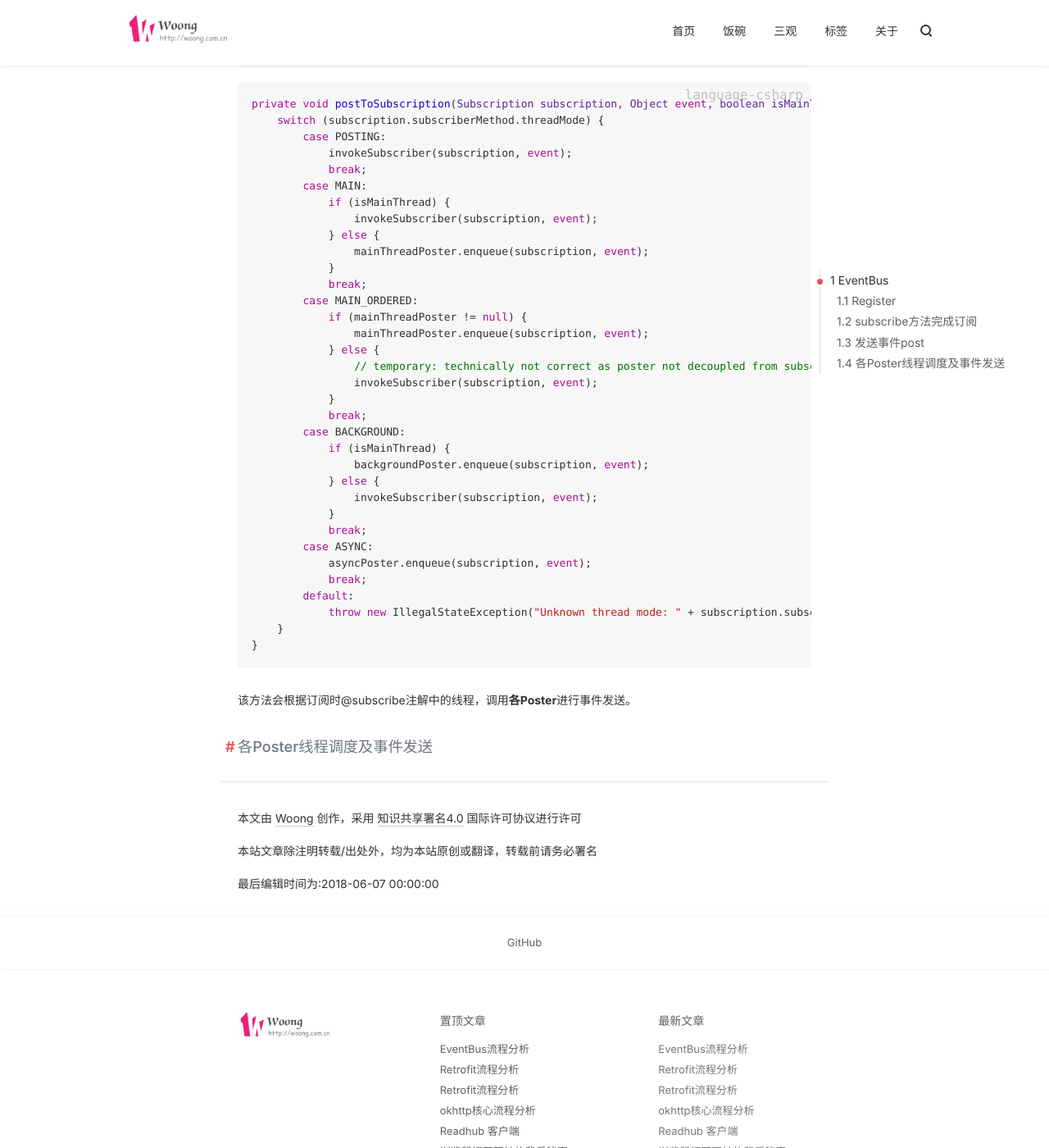
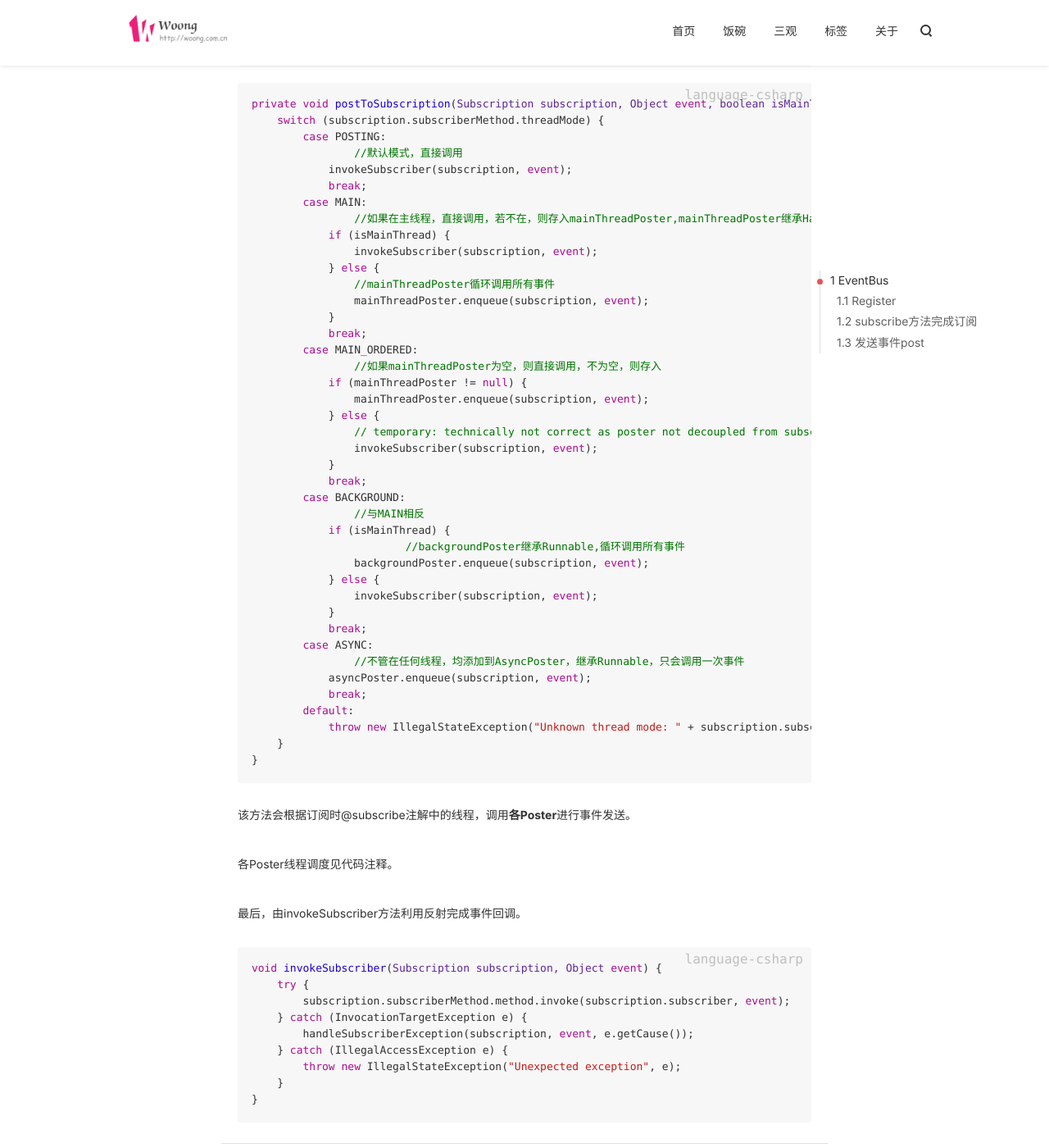
Before and after one commit to j1406493495/j1406493495.github.io, a Jekyll site: the page built from _posts/android/2018-06-07-EventBus分析.md, in a window 1280 px wide and 1400 px high, scrolled down 3449 px. Shown: the whole window at 82% size. Built offline with Jekyll 4.4.1, drawn with Linux system fonts in a browser that asks for light colours; nearby versions of some CDN libraries; comment, search, counter and statistics services are not loaded.

Commit message:
[Bug XXXX] eventbus article Cause: None Solution: None Fixed Version: None Branch: None

````diff
--- a/_posts/android/2018-06-07-EventBus分析.md
+++ b/_posts/android/2018-06-07-EventBus分析.md
@@ -3,7 +3,7 @@ layout: blog
 android: true
 istop: true
 title: "EventBus流程分析"
-background-image: https://ws3.sinaimg.cn/large/006tKfTcgy1frx59ueesjj318o0tin3u.jpg
+background-image: https://ws4.sinaimg.cn/large/006tKfTcgy1fs2pedoxncj31ba0tm1a1.jpg
 date:  2018-06-07
 category: Android
 tags:
@@ -171,16 +171,20 @@ postToSubscription(subscription, event, postingState.isMainThread);
 private void postToSubscription(Subscription subscription, Object event, boolean isMainThread) {
     switch (subscription.subscriberMethod.threadMode) {
         case POSTING:
+        	//默认模式，直接调用
             invokeSubscriber(subscription, event);
             break;
         case MAIN:
+        	//如果在主线程，直接调用，若不在，则存入mainThreadPoster,mainThreadPoster继承Handler
             if (isMainThread) {
                 invokeSubscriber(subscription, event);
             } else {
+            	//mainThreadPoster循环调用所有事件
                 mainThreadPoster.enqueue(subscription, event);
             }
             break;
         case MAIN_ORDERED:
+        	//如果mainThreadPoster为空，则直接调用，不为空，则存入
             if (mainThreadPoster != null) {
                 mainThreadPoster.enqueue(subscription, event);
             } else {
@@ -189,13 +193,16 @@ private void postToSubscription(Subscription subscription, Object event, boolean
             }
             break;
         case BACKGROUND:
+        	//与MAIN相反
             if (isMainThread) {
+         		//backgroundPoster继承Runnable,循环调用所有事件
                 backgroundPoster.enqueue(subscription, event);
             } else {
                 invokeSubscriber(subscription, event);
             }
             break;
         case ASYNC:
+        	//不管在任何线程，均添加到AsyncPoster，继承Runnable，只会调用一次事件
             asyncPoster.enqueue(subscription, event);
             break;
         default:
@@ -206,4 +213,18 @@ private void postToSubscription(Subscription subscription, Object event, boolean
 
 该方法会根据订阅时@subscribe注解中的线程，调用**各Poster**进行事件发送。
 
-## 各Poster线程调度及事件发送
+各Poster线程调度见代码注释。
+
+最后，由invokeSubscriber方法利用反射完成事件回调。
+
+```
+void invokeSubscriber(Subscription subscription, Object event) {
+    try {
+        subscription.subscriberMethod.method.invoke(subscription.subscriber, event);
+    } catch (InvocationTargetException e) {
+        handleSubscriberException(subscription, event, e.getCause());
+    } catch (IllegalAccessException e) {
+        throw new IllegalStateException("Unexpected exception", e);
+    }
+}
+```
````
